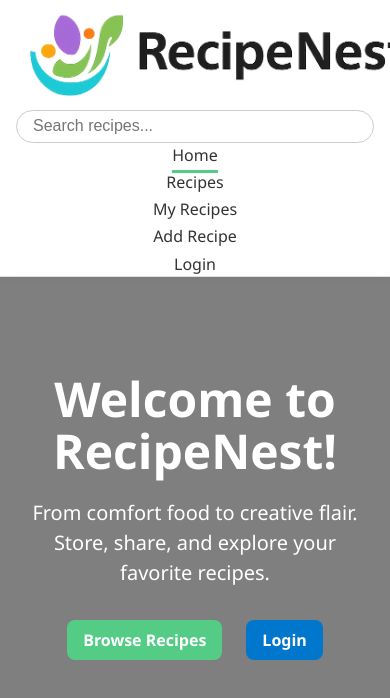
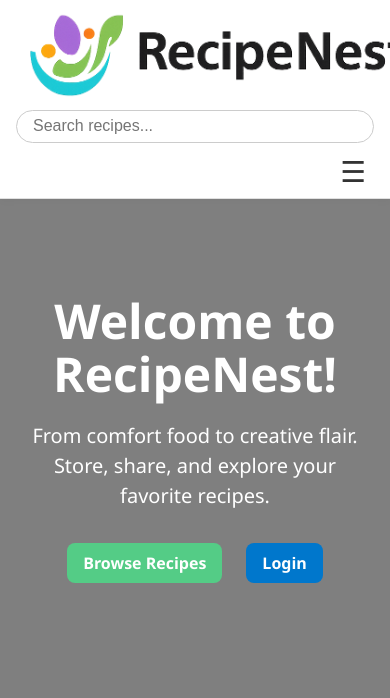
Before and after one commit to DaniRossiter/recipenest-frontend, a React (Vite) app: page / in a window 390 px wide. Shown: the top 698 px of the page. Built offline with nearby package versions, Linux system fonts and the light colour scheme.

Commit message:
Implement responsive hamburger menu for Navbar on mobile

```diff
--- a/src/components/Navbar.jsx
+++ b/src/components/Navbar.jsx
@@ -11,6 +11,7 @@ function Navbar({ searchTerm, setSearchTerm }) {
   const location = useLocation();
 
   const [showLogoutModal, setShowLogoutModal] = useState(false);
+  const [isMenuOpen, setIsMenuOpen] = useState(false); // NEW: Hamburger toggle state
 
   const placeholderText =
     location.pathname === "/my-recipes" ? "Search my recipes..." : "Search recipes...";
@@ -57,7 +58,16 @@ function Navbar({ searchTerm, setSearchTerm }) {
 
         <div className="spacer" />
 
-        <ul className="nav-links">
+        {/* NEW: Hamburger button */}
+        <button
+          className="hamburger-button"
+          onClick={() => setIsMenuOpen(!isMenuOpen)}
+        >
+          ☰
+        </button>
+
+        {/* UPDATED: Conditional class based on menu state */}
+        <ul className={`nav-links ${isMenuOpen ? "show" : "hide"}`}>
           <li>
             <NavLink
               to="/"
--- a/src/components/NavbarResponsive.css
+++ b/src/components/NavbarResponsive.css
@@ -64,11 +64,6 @@
   color: #007bff;
   border-bottom: 3px solid #54cc86;
 }
-
-
-
-
-
 
 /* Mobile layout */
 @media (max-width: 768px) {
@@ -204,3 +199,53 @@
   text-decoration: none;
   cursor: default;
 }
+
+/* Hamburger button styles */
+.hamburger-button {
+  display: none;
+  font-size: 1.8rem;
+  background: none;
+  border: none;
+  cursor: pointer;
+  color: #333;
+  padding: 0.5rem;
+  margin-left: auto;
+}
+
+/* Show/hide nav-links based on state */
+@media (max-width: 768px) {
+  .nav-links.hide {
+    display: none;
+  }
+
+  .nav-links.show {
+    display: flex;
+  }
+}
+
+/* Only show hamburger on small screens */
+@media (max-width: 768px) {
+  .hamburger-button {
+    display: block;
+  }
+
+  .nav-links {
+    flex-direction: column;
+    width: 100%;
+    align-items: flex-start;
+    background-color: #ffffff;
+    padding: 1rem 0;
+    margin-top: 0.5rem;
+    border-top: 1px solid #e0e0e0;
+  }
+
+  .nav-links li {
+    width: 100%;
+    padding: 0.5rem 1rem;
+  }
+
+  .nav-link {
+    display: block;
+    width: 100%;
+  }
+}
```
